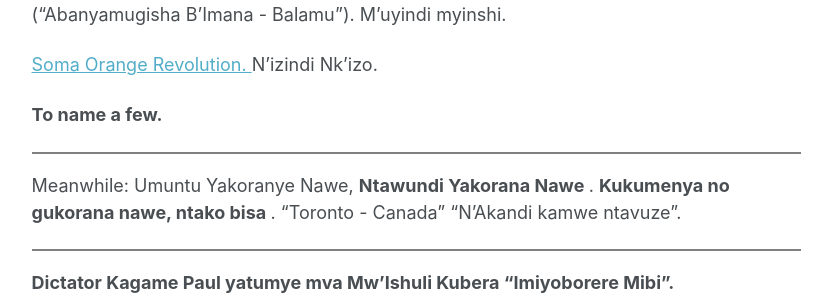
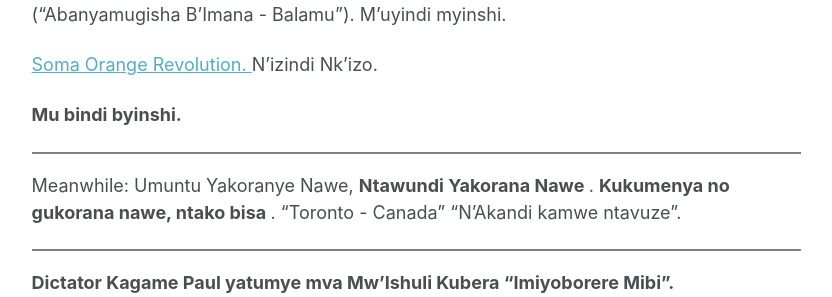
Before and after one commit to phdcsseiden/phdcsseiden.github.io, a Jekyll site: the page built from _pages/Gitwaza.md, in a window 1280 px wide. Shown: the part 1842-2139 px from the top of the page, without its empty margins (250-1082 px from the left). Built offline with Jekyll 4.4.1, drawn with Linux system fonts in a browser that asks for light colours.

Commit message:
Update Gitwaza.md

```diff
--- a/_pages/Gitwaza.md
+++ b/_pages/Gitwaza.md
@@ -55,7 +55,7 @@ Twibukiranye: Abafite Bazongererwa. Abadafite Bildberg Izabaha n'abandi batange
 <a href=" https://en.wikipedia.org/wiki/Orange_Revolution "> Soma Orange Revolution.  </a> N'izindi Nk'izo.
 
 
-<b> To name a few. </b>
+<b> Mu bindi byinshi. </b>
 
 
 <hr style="height:2px;border-width:0;color:gray;background-color:gray">
```
